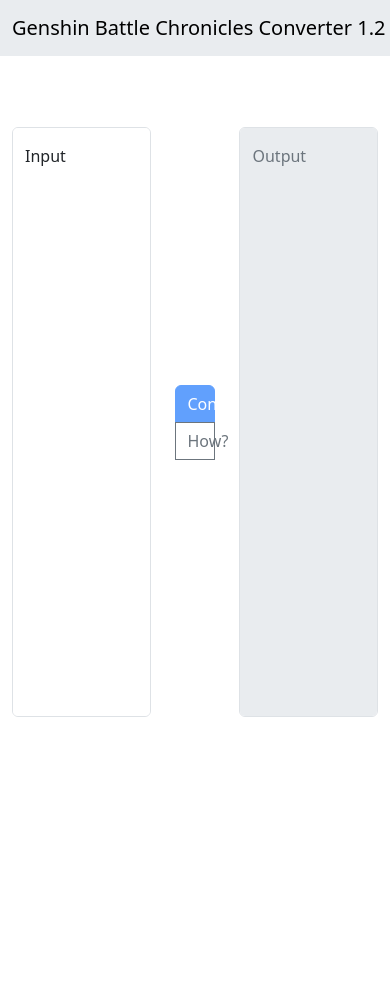
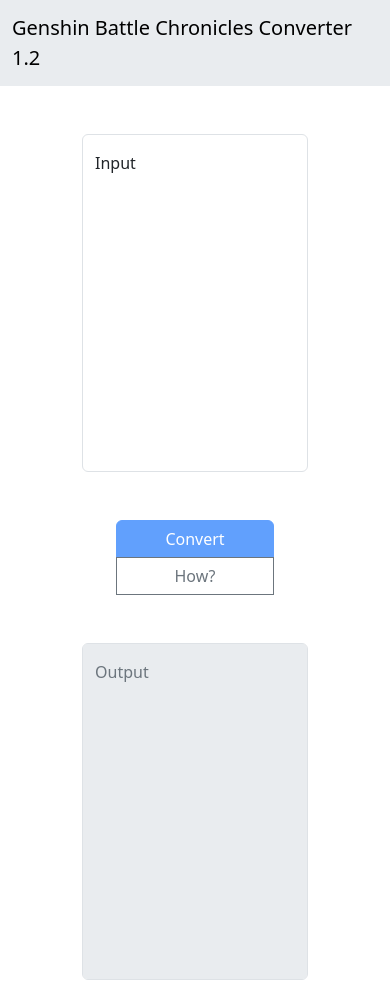
Before and after one commit to kazmath/battlechronicle-importer, a website with bundled scripts: page index.html in a window 390 px wide. Before the commit the page ends 844 px from the top, so only its background shows below. Built offline with nearby package versions, Linux system fonts and the light colour scheme.

Commit message:
Responsive

```diff
--- a/index.html
+++ b/index.html
@@ -19,32 +19,44 @@
 
         <!-- Code -->
         <script src="./dist/app.js" type="module"></script>
+<style>
+            .input-output-areas {
+                height: 70vh !important;
+                resize: none;
+            }
+
+            @media (max-width: 992px) {
+                .input-output-areas {
+                    height: 40vh !important;
+                    resize: none;
+                }
+            }
+        </style>
     </head>
 
-    <body>
+    <body class="vh-100">
         <header>
-            <nav class="navbar position-fixed vh-10 vw-100 bg-body-secondary">
-                <div class="container-fluid navbar-brand" id="navbar-brand">
+            <nav class="navbar navbar-fixed-top vh-10 vw-100 bg-body-secondary">
+                <div class="container-fluid navbar-brand text-wrap" id="navbar-brand">
                     Genshin Battle Chronicles Converter
                     <div id="package-version"></div>
                 </div>
             </nav>
         </header>
 
-        <main class="container vh-90 vw-100 text-center">
-            <div class="row align-items-center vh-100">
-                <div class="col-5">
+        <main class="vh-90 vw-100 text-center d-flex flex-column flex-lg-row align-items-center">
+                <div class="p-5 flex-grow-1">
                     <div class="form-floating">
-                        <textarea class="form-control" placeholder="Leave a comment here" id="inputarea"
-                            style="height: 70vh; resize: none;" wrap="off"></textarea>
+                        <textarea class="form-control input-output-areas" placeholder="Leave a comment here" id="inputarea"
+                            wrap="off"></textarea>
                         <label for="inputarea">Input</label>
                     </div>
                 </div>
 
-                <div class="col-2 text-center btn-group-vertical" role="group">
-                    <button type="button" class="btn btn-primary" id="convert-btn">Convert</button>
+                <div class="px-1 text-center btn-group-vertical" role="group">
+                    <button type="button" class="btn px-5 btn-primary" id="convert-btn">Convert</button>
 
-                    <button type="button" class="btn btn-outline-secondary" data-bs-toggle="modal"
+                    <button type="button" class="btn px-5 btn-outline-secondary" data-bs-toggle="modal"
                         data-bs-target="#tutorialModal">How?</button>
                     <div class="modal fade" id="tutorialModal" aria-labelledby="tutorialModalLabel">
                         <div class="modal-dialog modal-dialog-centered modal-dialog-scrollable">
@@ -63,19 +75,20 @@
                     </div>
                 </div>
 
-                <div class="col-5">
+                <div class="p-5 flex-grow-1">
                     <div class="form-floating">
-                        <textarea class="form-control" placeholder="Leave a comment here" id="outputarea"
-                            style="height: 70vh; resize: none;" wrap="off" readonly></textarea>
+                        <textarea class="form-control input-output-areas" placeholder="Leave a comment here" id="outputarea"
+                            wrap="off" readonly></textarea>
                         <label for="outputarea">Output</label>
                         <!-- <div style="height: 5vh;" id="copy-btn-outer">
                             <button id="copy-btn" class="btn btn-secondary container">Copy</button>
                         </div> -->
                     </div>
                 </div>
-            </div>
 
-            <div aria-live="polite" aria-atomic="true" class="position-relative">
+        </main>
+
+            <div aria-live="polite" aria-atomic="true" class="position-static">
                 <div class="toast-container bottom-0 end-0 p-3">
                     <div id="copiedToast" class="toast text-bg-primary" role="alert" aria-live="assertive"
                         aria-atomic="true">
@@ -89,11 +102,7 @@
                     </div>
                 </div>
             </div>
-        </main>
 
-        <footer>
-            <!-- place footer here -->
-        </footer>
-    </body>
+            </body>
 
 </html>
```
